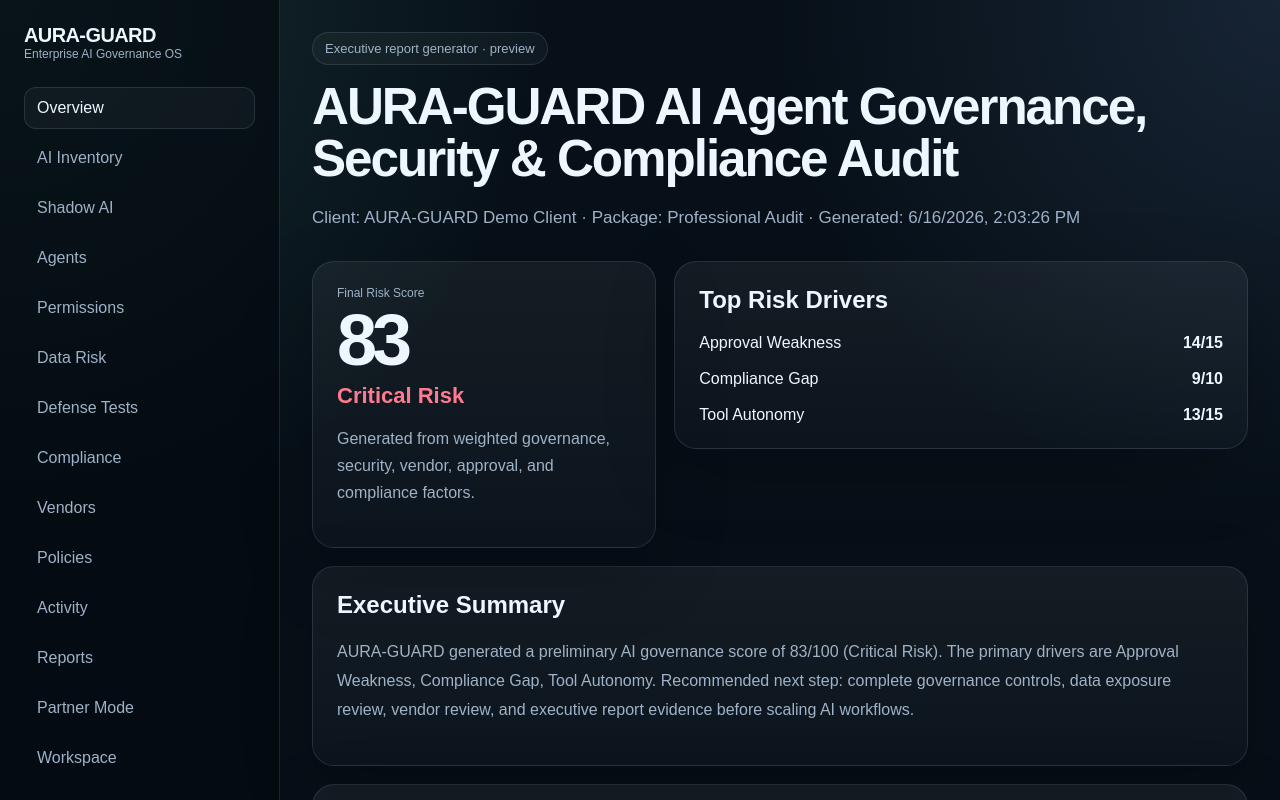
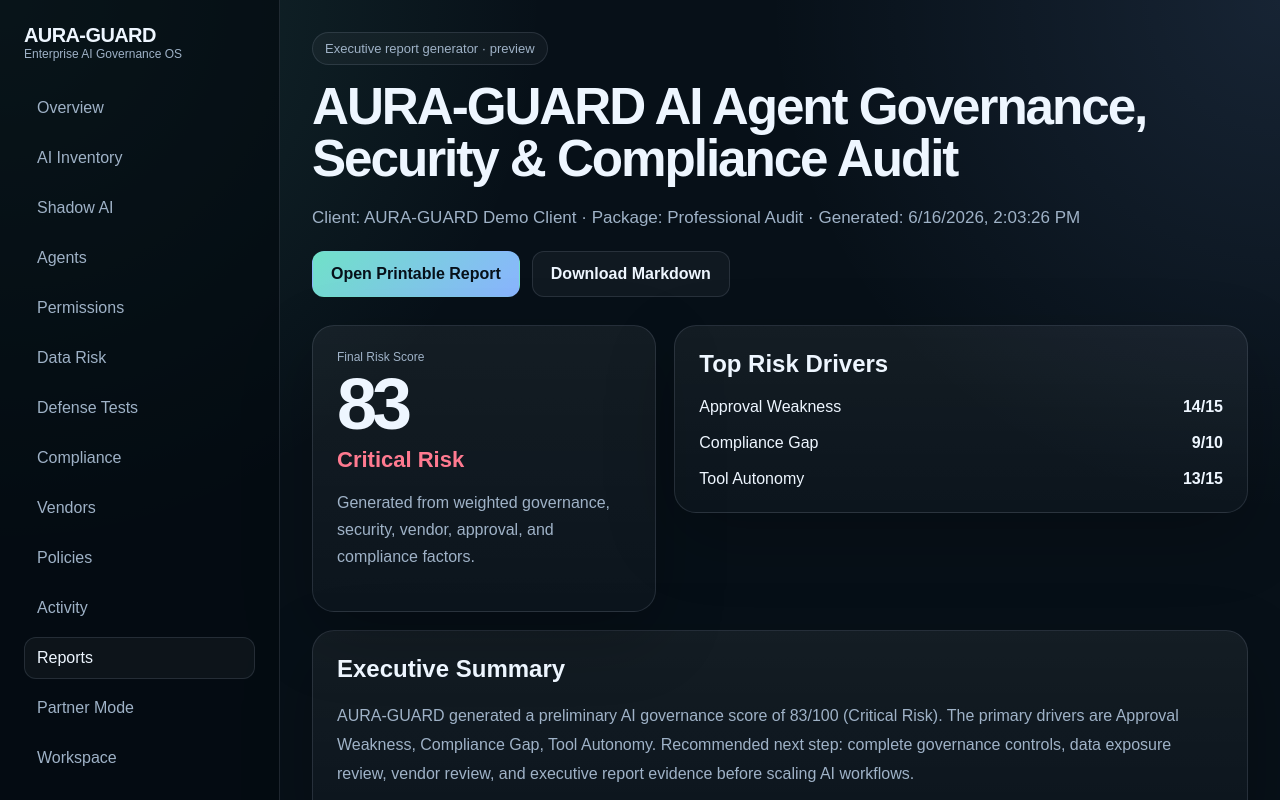
Before and after one commit to bisniskhusus019-hub/aura-guard-enterprise-os, a Next.js app: page /dashboard/reports in a window 1280 px wide. Shown: the top 800 px of the page. Built offline with nearby package versions, Linux system fonts and the light colour scheme; no server answers.

Commit message:
Mark reports nav active and add export links

```diff
--- a/app/dashboard/reports/page.tsx
+++ b/app/dashboard/reports/page.tsx
@@ -1,3 +1,4 @@
+import Link from "next/link";
 import { DashboardShell } from "@/components/dashboard-shell";
 import { generateAndStoreReport, getLatestStoredReport } from "@/lib/report-storage";
 
@@ -9,12 +10,16 @@ export default async function ReportsPage() {
   }
 
   return (
-    <DashboardShell>
+    <DashboardShell activeHref="/dashboard/reports">
       <div className="badge">Executive report generator · {report.status}</div>
       <h1 className="section-title" style={{ marginTop: 16 }}>{report.title}</h1>
       <p className="section-copy">
         Client: {report.clientName} · Package: {report.packageTier} · Generated: {new Date(report.generatedAt).toLocaleString()}
       </p>
+      <div style={{ display: "flex", gap: 12, flexWrap: "wrap", marginTop: 18 }}>
+        <Link className="btn btn-primary" href="/reports/print">Open Printable Report</Link>
+        <a className="btn btn-secondary" href="/api/reports/latest/markdown">Download Markdown</a>
+      </div>
 
       <div className="grid" style={{ gridTemplateColumns: "0.75fr 1.25fr", alignItems: "start", marginTop: 28 }}>
         <div className="card" style={{ padding: 24 }}>
@@ -68,20 +73,10 @@ export default async function ReportsPage() {
       <div className="card" style={{ padding: 24, marginTop: 18 }}>
         <h2 style={{ marginTop: 0 }}>30-Day Remediation Plan</h2>
         <table>
-          <thead>
-            <tr>
-              <th>Timeline</th>
-              <th>Focus</th>
-              <th>Action</th>
-            </tr>
-          </thead>
+          <thead><tr><th>Timeline</th><th>Focus</th><th>Action</th></tr></thead>
           <tbody>
             {report.payload.remediationRoadmap.map((item) => (
-              <tr key={item.timeline}>
-                <td>{item.timeline}</td>
-                <td>{item.focus}</td>
-                <td>{item.action}</td>
-              </tr>
+              <tr key={item.timeline}><td>{item.timeline}</td><td>{item.focus}</td><td>{item.action}</td></tr>
             ))}
           </tbody>
         </table>
```
